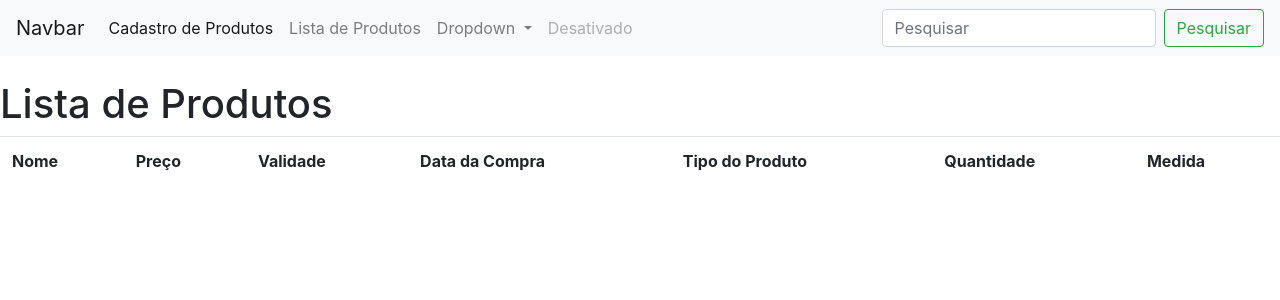
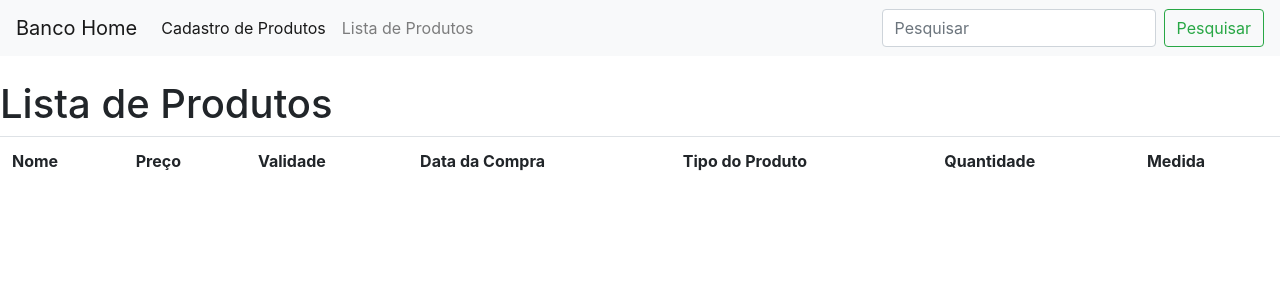
Before and after one commit to nightreturn77/projectadmhouse, a PHP site: page /lista.php in a window 1280 px wide. Shown: the top 300 px of the page. Run offline with PHP 8.4, Linux system fonts and the light colour scheme; data that the repository does not hold is empty.

Commit message:
Beta 2.1

```diff
--- a/cadastrar.php
+++ b/cadastrar.php
@@ -10,12 +10,13 @@ $dataCompra = $_POST['dataCompra'];
 $quantidade = $_POST['quantidade'];
 $medida = $_POST['medida'];
 $tipoMedida = $_POST['tipoMedida'];
+$situacao = "Ativo";
 
 
 include('connection.php');
 
-$sqlproduto = "insert into produto(nome,tipo,preco,validade,dataCompra,quantidade,medida,tipoMedida)
-values('$nome','$tipo','$preco','$validade','$dataCompra','$quantidade','$medida','$tipoMedida')";
+$sqlproduto = "insert into produto(nome,tipo,preco,validade,dataCompra,quantidade,medida,tipoMedida,situacao)
+values('$nome','$tipo','$preco','$validade','$dataCompra','$quantidade','$medida','$tipoMedida','$situacao')";
 
 if(mysqli_query($con, $sqlproduto)){
 include('header.php');
--- a/header.php
+++ b/header.php
@@ -13,7 +13,7 @@
   <body>
 
   <nav class="navbar navbar-expand-lg navbar-light bg-light">
-  <a class="navbar-brand" href="#">Navbar</a>
+  <a class="navbar-brand" href="index.php">Banco Home</a>
   <button class="navbar-toggler" type="button" data-toggle="collapse" data-target="#conteudoNavbarSuportado" aria-controls="conteudoNavbarSuportado" aria-expanded="false" aria-label="Alterna navegação">
     <span class="navbar-toggler-icon"></span>
   </button>
@@ -26,20 +26,6 @@
       <li class="nav-item">
         <a class="nav-link" href="lista.php">Lista de Produtos</a>
       </li>
-      <li class="nav-item dropdown">
-        <a class="nav-link dropdown-toggle" href="#" id="navbarDropdown" role="button" data-toggle="dropdown" aria-haspopup="true" aria-expanded="false">
-          Dropdown
-        </a>
-        <div class="dropdown-menu" aria-labelledby="navbarDropdown">
-          <a class="dropdown-item" href="#">Ação</a>
-          <a class="dropdown-item" href="#">Outra ação</a>
-          <div class="dropdown-divider"></div>
-          <a class="dropdown-item" href="#">Algo mais aqui</a>
-        </div>
-      </li>
-      <li class="nav-item">
-        <a class="nav-link disabled" href="#">Desativado</a>
-      </li>
     </ul>
     <form class="form-inline my-2 my-lg-0">
       <input class="form-control mr-sm-2" type="search" placeholder="Pesquisar" aria-label="Pesquisar">
--- a/lista.php
+++ b/lista.php
@@ -23,7 +23,7 @@ include("header.php");
 
 include("connection.php");
 
-$query = "select * from produto";
+$query = "select * from produto where situacao = 'ativo'";
 $consulta = mysqli_query($con, $query);
 while($prod = mysqli_fetch_array($consulta)){
 
@@ -47,6 +47,7 @@ echo "<tr><td>$nome</td>
 <td>$quantidade</td>
 <td>$medida $tipoMedida</td>
 <td><a href='atualizarProduto.php?id=".$prod['idproduto']." '>Atualizar</a></td>
+<td><a href='deletarProduto.php?id=".$prod['idproduto']." '>Deletar</a></td>
 
 
 
```
Also changed, not shown: deletarProduto.php (added, +24 -0 lines), deletarProdutoBanco.php (added, +42 -0 lines).
